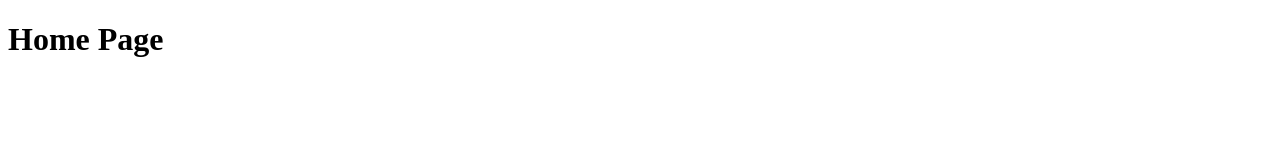
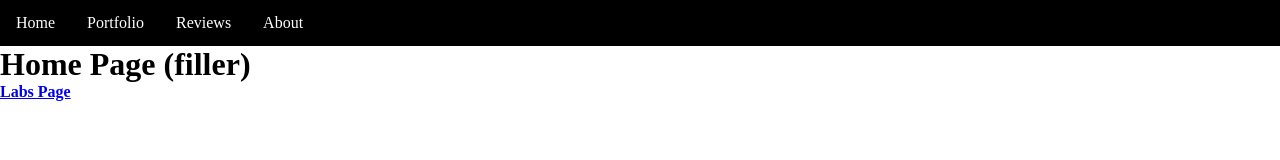
Before and after one commit to OldZealand03/cs260, a plain HTML site: page www/lab1-photography/index.html in a window 1280 px wide. Drawn offline with Linux system fonts and the light colour scheme.

Commit message:
lab1 setup

```diff
--- a/www/lab1-photography/css/styles.css
+++ b/www/lab1-photography/css/styles.css
@@ -0,0 +1,34 @@
+* {
+    margin: 0;
+    padding: 0;
+    box-sizing: border-box;
+}
+
+body {
+    background-color: #fff;
+}
+
+.top-margin {
+    list-style-type: none;
+    margin: 0;
+    padding: 0;
+    overflow: hidden;
+    background-color: #000;
+}
+
+.top-margin-li {
+    float: left;
+}
+
+li a {
+    display: block;
+    color: #fff;
+    text-align: center;
+    padding: 14px 16px;
+    text-decoration: none;
+}
+
+  /* Change the link color to #111 (black) on hover */
+li a:hover {
+    background-color: #000;
+}
--- a/www/lab1-photography/index.html
+++ b/www/lab1-photography/index.html
@@ -2,12 +2,23 @@
 <html>
 
 <head>
-  <link rel="stylesheet" href="/css/styles.css" />
-  <title>Your title here</title>
+  <link rel="stylesheet" href="css/styles.css" />
+  <title>Lab1 - Photography</title>
 </head>
 
 <body>
-  <h1>Home Page</h1>
+  <ul class='top-margin'>
+    <li class='top-margin-li'><a id='title' href="index.html">Home</a></li>
+    <li class='top-margin-li'><a id='title' href="pages/portfolio.html">Portfolio</a></li>
+    <li class='top-margin-li'><a id='title' href="pages/reviews.html">Reviews</a></li>
+    <li class='top-margin-li'><a id='title' href="pages/about.html">About</a></li>
+  </ul>
+
+  <h1>Home Page (filler)</h1>
+
+
+  <h4 ><a href="../labs.html">Labs Page</a></h4>
+
 </body>
 
 </html>
```
Also changed, not shown: www/lab1-photography/pages/about.html (+7 -0 lines), www/lab1-photography/pages/portfolio.html (+7 -0 lines), www/lab1-photography/pages/reviews.html (+7 -0 lines), www/labs.html (added, +19 -0 lines), 1 other file.
